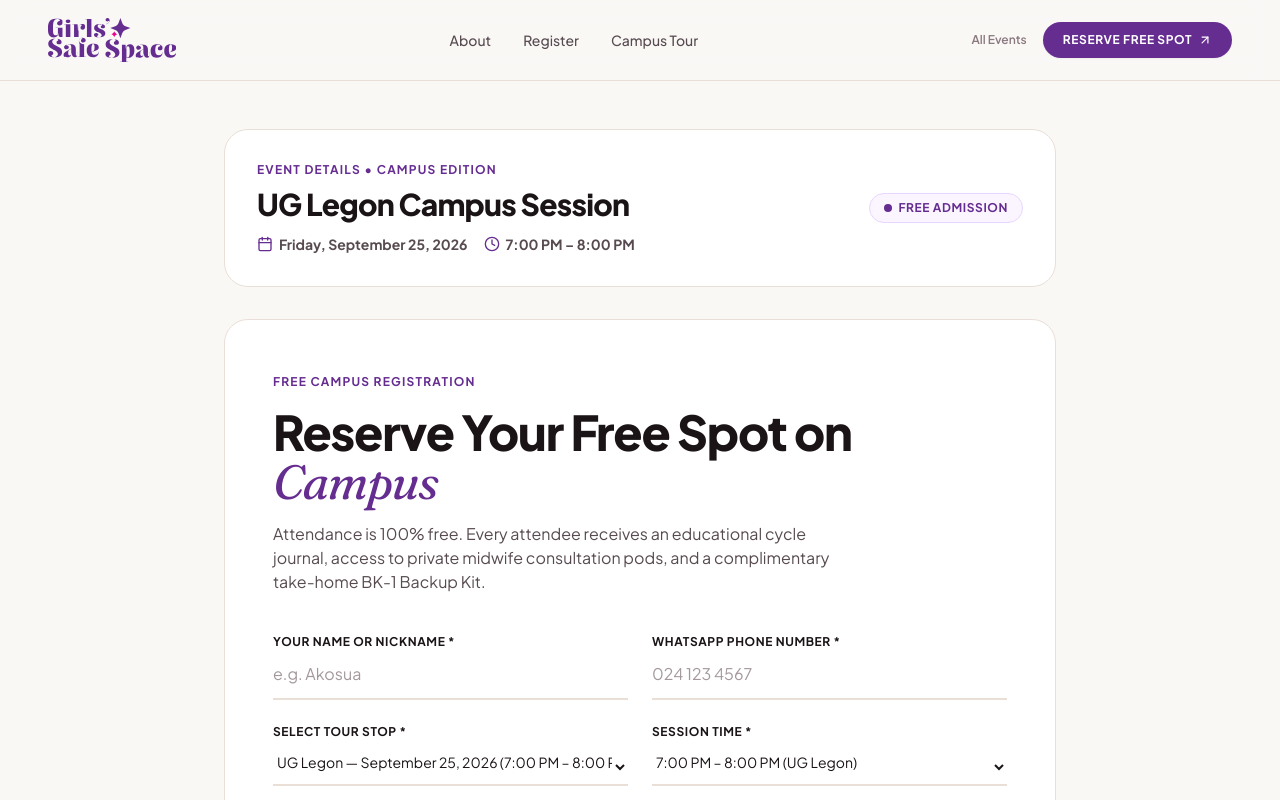
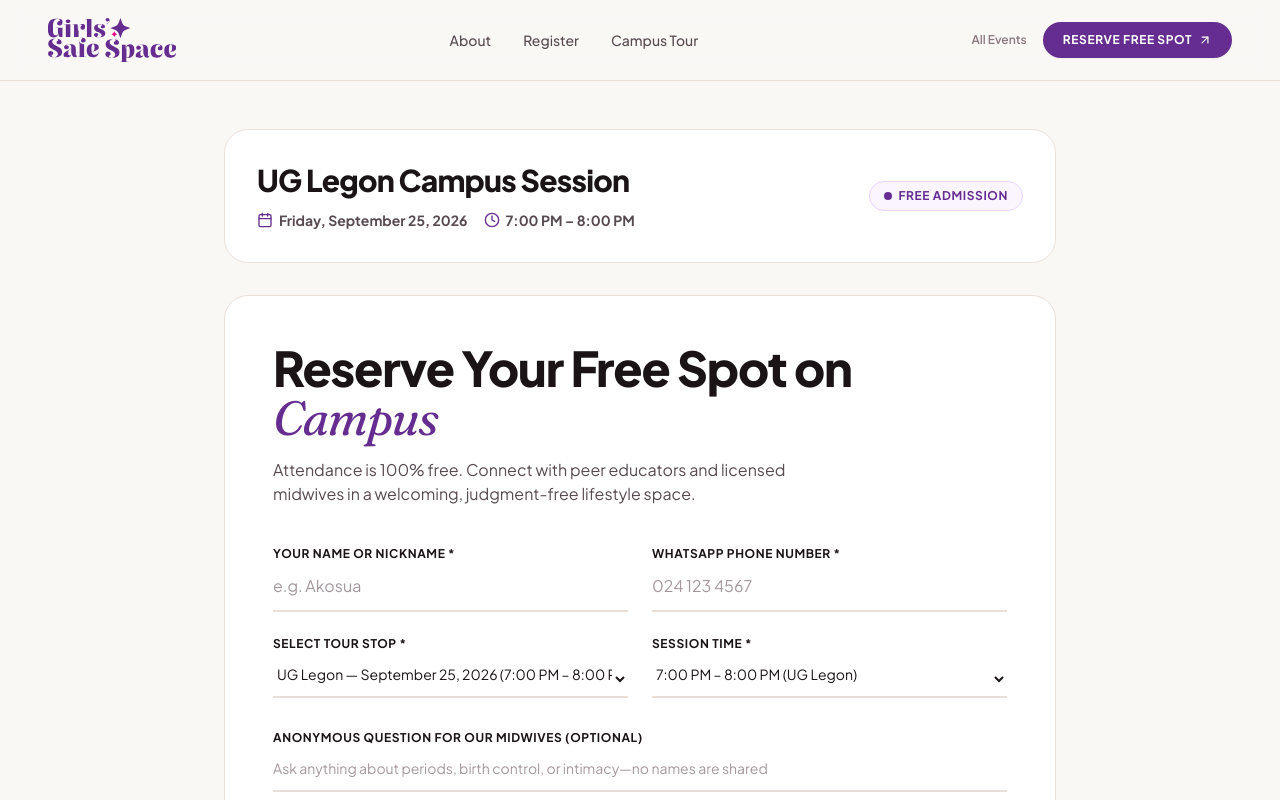
Before and after one commit to truelectro/MSIG, a Next.js app: page /girl-safe-space/register in a window 1280 px wide. Shown: the top 800 px of the page. Built offline with nearby package versions, Linux system fonts and the light colour scheme; a web font is replaced by a local one.

Commit message:
fix(gss): remove eyebrows from registration page context card and form header

```diff
--- a/src/app/girl-safe-space/register/page.tsx
+++ b/src/app/girl-safe-space/register/page.tsx
@@ -16,9 +16,6 @@ export default function GirlSafeSpaceRegisterPage() {
         {/* Event Quick Context Card */}
         <div className="p-6 sm:p-8 rounded-3xl bg-white border border-[#EADFD7] shadow-xs flex flex-col md:flex-row md:items-center justify-between gap-6">
           <div className="space-y-2">
-            <span className="text-xs font-bold uppercase tracking-widest text-[#662d91] block">
-              Event Details • Campus Edition
-            </span>
             <h1 className="text-2xl sm:text-3xl font-black text-[#1A1416] tracking-tight">
               UG Legon Campus Session
             </h1>
--- a/src/components/girls-safe-space/GssRegistrationSection.tsx
+++ b/src/components/girls-safe-space/GssRegistrationSection.tsx
@@ -65,9 +65,6 @@ export function GssRegistrationSection({ isStandalone = false }: { isStandalone?
     <div className={isStandalone ? "p-6 sm:p-10 lg:p-12" : "max-w-4xl mx-auto px-6 lg:px-12"}>
       {/* Section Header */}
       <div className="space-y-4 mb-10">
-        <span className="text-xs font-gss-sans font-bold uppercase tracking-widest text-[#662d91]">
-          {isStandalone ? "Free Campus Registration" : "(02) Pre-Registration"}
-        </span>
         <h2 className="text-3xl sm:text-4xl lg:text-5xl font-gss-sans font-black text-[#1A1416] tracking-tight">
           Reserve Your Free Spot on{" "}
           <span className="font-gss-editorial italic font-normal text-[#662d91]">
@@ -75,8 +72,8 @@ export function GssRegistrationSection({ isStandalone = false }: { isStandalone?
           </span>
         </h2>
         <p className="text-sm sm:text-base text-[#574B51] font-gss-sans max-w-xl">
-          Attendance is 100% free. Every attendee receives an educational cycle journal,
-          access to private midwife consultation pods, and a complimentary take-home BK-1 Backup Kit.
+          Attendance is 100% free. Connect with peer educators and licensed midwives in a welcoming,
+          judgment-free lifestyle space.
         </p>
       </div>
 
```
